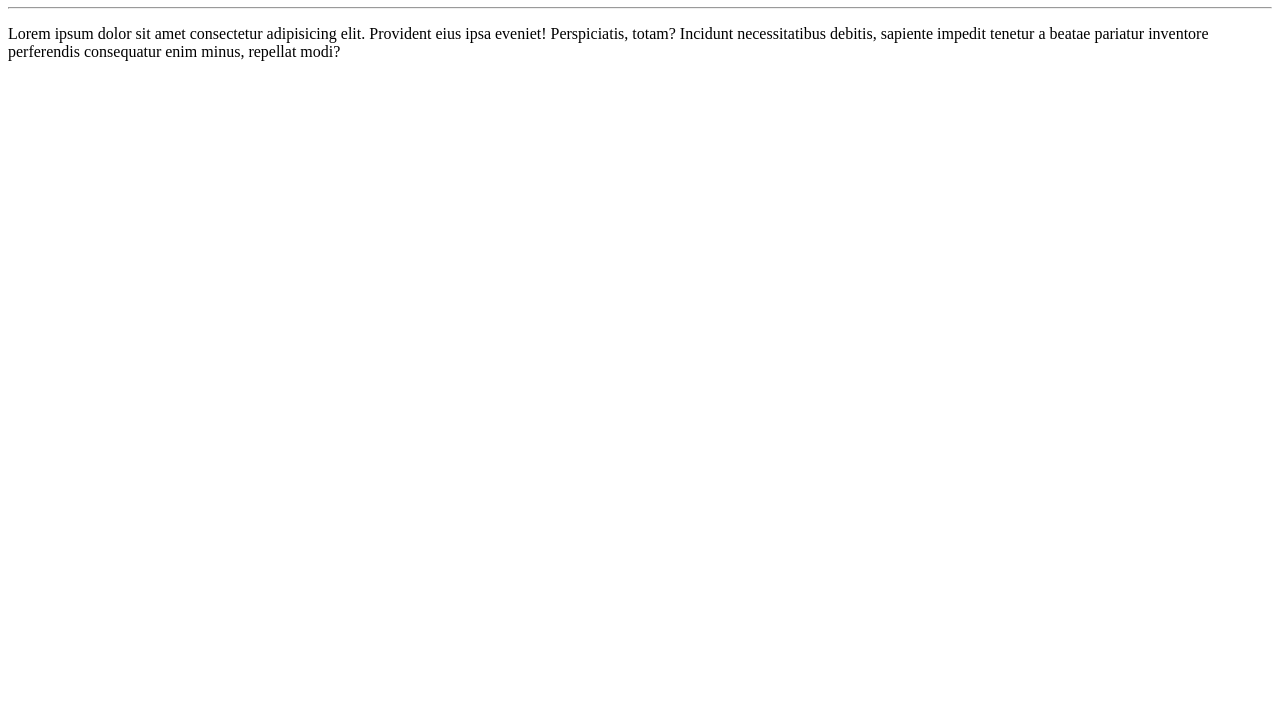
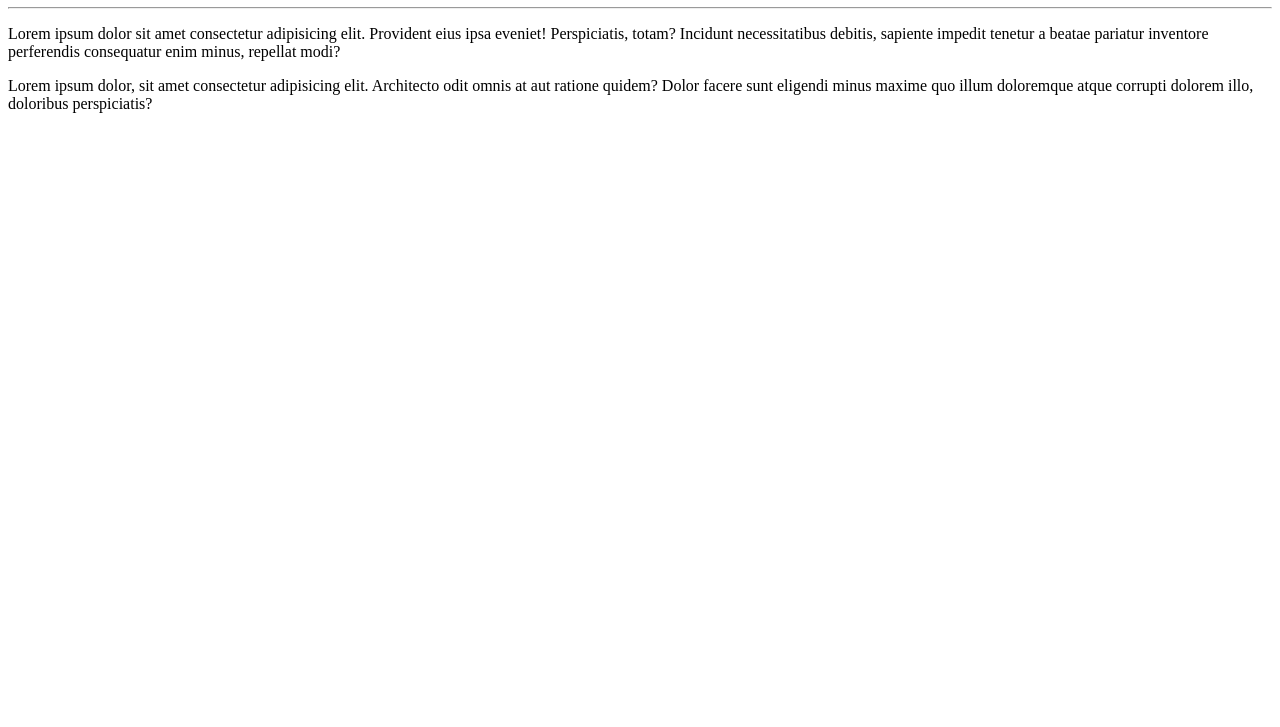
Before and after one commit to AndersonEvo/Ola-Mundo, a plain HTML site: page site-exemplo/index.html in a window 1280 px wide. Shown: the part 73-800 px from the top of the page. Drawn offline with Linux system fonts and the light colour scheme.

Commit message:
adicionei um paragrafo

```diff
--- a/site-exemplo/index.html
+++ b/site-exemplo/index.html
@@ -9,5 +9,6 @@
     <h1>Olá, Mundo!</h1>
     <hr>
     <p>Lorem ipsum dolor sit amet consectetur adipisicing elit. Provident eius ipsa eveniet! Perspiciatis, totam? Incidunt necessitatibus debitis, sapiente impedit tenetur a beatae pariatur inventore perferendis consequatur enim minus, repellat modi?</p>
+    <p>Lorem ipsum dolor, sit amet consectetur adipisicing elit. Architecto odit omnis at aut ratione quidem? Dolor facere sunt eligendi minus maxime quo illum doloremque atque corrupti dolorem illo, doloribus perspiciatis?</p>
 </body>
 </html>
```
